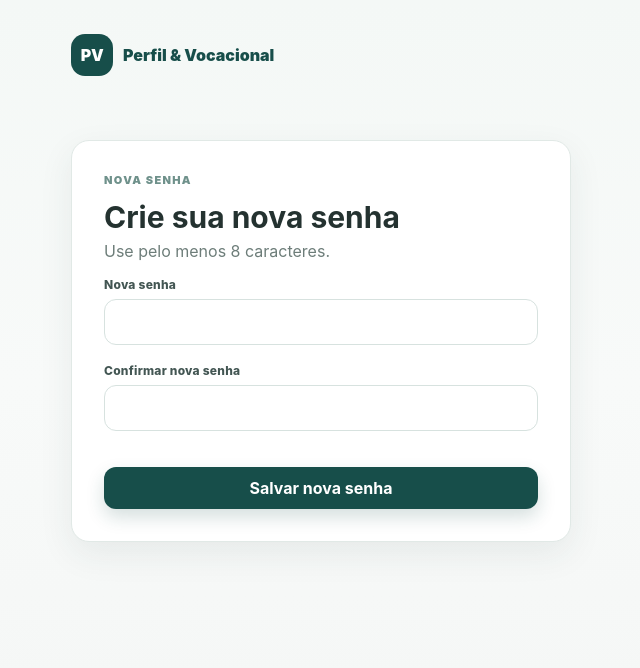
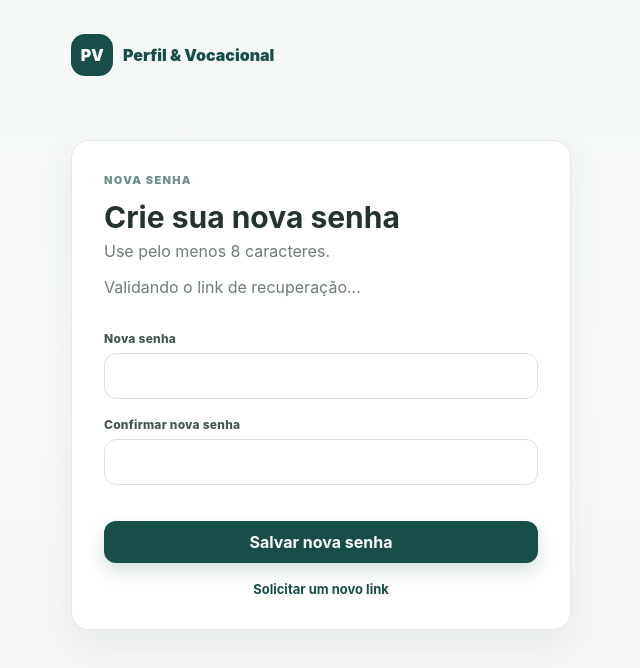
Before and after one commit to suelidorado-blip/perfil-comportamental-sueli, a Next.js app: page /update-password in a window 1280 px wide. Shown: the top 668 px of the page, without its empty margins (319-959 px from the left). Built offline with nearby package versions, Linux system fonts and the light colour scheme; no server answers.

Commit message:
Corrige redirecionamento da recuperação de senha
* Corrige destino do link de recuperacao

* Aceita retorno PKCE na pagina de nova senha

* Adiciona formulario cliente para redefinir senha

```diff
--- a/app/forgot-password/actions.ts
+++ b/app/forgot-password/actions.ts
@@ -7,11 +7,11 @@ export async function requestPasswordReset(formData:FormData){
   const supabase=await getServerSupabase();
   const appUrl=(process.env.NEXT_PUBLIC_APP_URL||'').replace(/\/$/,'');
   const {error}=await supabase.auth.resetPasswordForEmail(email,{
-    redirectTo:`${appUrl}/auth/callback?next=/update-password`
+    redirectTo:`${appUrl}/update-password`
   });
   if(error){
     const msg=(error.message||'').toLowerCase();
-    if(msg.includes('rate')||msg.includes('too many')) redirect('/forgot-password?erro=rate');
+    if(msg.includes('rate')||msg.includes('too many')||msg.includes('429')) redirect('/forgot-password?erro=rate');
     redirect('/forgot-password?erro=1');
   }
   redirect('/forgot-password?sent=1');
--- /dev/null
+++ b/app/update-password/PasswordForm.tsx
@@ -0,0 +1,58 @@
+'use client';
+
+import { useEffect, useState } from 'react';
+import { createBrowserClient } from '@supabase/ssr';
+import { useRouter } from 'next/navigation';
+
+export default function PasswordForm(){
+  const router=useRouter();
+  const [password,setPassword]=useState('');
+  const [confirmPassword,setConfirmPassword]=useState('');
+  const [message,setMessage]=useState('');
+  const [ready,setReady]=useState(false);
+  const [loading,setLoading]=useState(false);
+
+  const supabase=createBrowserClient(
+    process.env.NEXT_PUBLIC_SUPABASE_URL!,
+    process.env.NEXT_PUBLIC_SUPABASE_ANON_KEY!
+  );
+
+  useEffect(()=>{
+    let mounted=true;
+    supabase.auth.getSession().then(({data})=>{
+      if(mounted) setReady(Boolean(data.session));
+    });
+    const {data:{subscription}}=supabase.auth.onAuthStateChange((event,session)=>{
+      if(event==='PASSWORD_RECOVERY'||session){
+        setReady(true);
+      }
+    });
+    return ()=>{mounted=false;subscription.unsubscribe()};
+  },[]);
+
+  async function submit(e:React.FormEvent<HTMLFormElement>){
+    e.preventDefault();
+    setMessage('');
+    if(password.length<8){setMessage('A senha precisa ter pelo menos 8 caracteres.');return}
+    if(password!==confirmPassword){setMessage('As senhas não coincidem.');return}
+    setLoading(true);
+    const {error}=await supabase.auth.updateUser({password});
+    if(error){
+      setMessage('Não foi possível alterar a senha. Solicite um novo link e tente novamente.');
+      setLoading(false);
+      return;
+    }
+    await supabase.auth.signOut();
+    router.replace('/login?senha=alterada');
+    router.refresh();
+  }
+
+  return <form onSubmit={submit} className="grid">
+    {!ready&&<p style={{color:'#6d7d79',marginTop:0}}>Validando o link de recuperação...</p>}
+    {message&&<p style={{color:'#b34a3f'}}>{message}</p>}
+    <div><label className="label">Nova senha</label><input className="input" type="password" value={password} onChange={e=>setPassword(e.target.value)} minLength={8} required/></div>
+    <div><label className="label">Confirmar nova senha</label><input className="input" type="password" value={confirmPassword} onChange={e=>setConfirmPassword(e.target.value)} minLength={8} required/></div>
+    <button className="btn btn-primary" disabled={!ready||loading}>{loading?'Salvando...':'Salvar nova senha'}</button>
+    {!ready&&<a href="/forgot-password" style={{textAlign:'center',color:'#174e4a',fontWeight:750,fontSize:13}}>Solicitar um novo link</a>}
+  </form>
+}
--- a/app/update-password/page.tsx
+++ b/app/update-password/page.tsx
@@ -1,7 +1,17 @@
-import { updatePassword } from './actions';
+import { redirect } from 'next/navigation';
+import { getServerSupabase } from '@/lib/supabase-server';
+import PasswordForm from './PasswordForm';
 
-export default async function UpdatePassword({searchParams}:{searchParams:Promise<{erro?:string}>}){
+export default async function UpdatePassword({searchParams}:{searchParams:Promise<{code?:string;erro?:string}>}){
   const p=await searchParams;
+
+  if(p.code){
+    const supabase=await getServerSupabase();
+    const {error}=await supabase.auth.exchangeCodeForSession(p.code);
+    if(error) redirect('/update-password?erro=session');
+    redirect('/update-password');
+  }
+
   return <main className="assessment-shell">
     <div className="assessment-wrap" style={{maxWidth:500}}>
       <div className="assessment-brand"><div className="brand-mark">PV</div><span>Perfil & Vocacional</span></div>
@@ -9,15 +19,8 @@ export default async function UpdatePassword({searchParams}:{searchParams:Promis
         <p className="eyebrow">NOVA SENHA</p>
         <h1 style={{marginBottom:6}}>Crie sua nova senha</h1>
         <p className="muted" style={{marginTop:0}}>Use pelo menos 8 caracteres.</p>
-        {p.erro==='match'&&<p style={{color:'#b34a3f'}}>As senhas não coincidem.</p>}
-        {p.erro==='short'&&<p style={{color:'#b34a3f'}}>A senha precisa ter pelo menos 8 caracteres.</p>}
         {p.erro==='session'&&<p style={{color:'#b34a3f'}}>O link expirou ou não é mais válido. Solicite uma nova redefinição de senha.</p>}
-        {p.erro==='1'&&<p style={{color:'#b34a3f'}}>Não foi possível alterar a senha. Solicite um novo link e tente novamente.</p>}
-        <form action={updatePassword} className="grid">
-          <div><label className="label">Nova senha</label><input className="input" type="password" name="password" minLength={8} required/></div>
-          <div><label className="label">Confirmar nova senha</label><input className="input" type="password" name="confirmPassword" minLength={8} required/></div>
-          <button className="btn btn-primary">Salvar nova senha</button>
-        </form>
+        <PasswordForm />
       </div>
     </div>
   </main>
```
